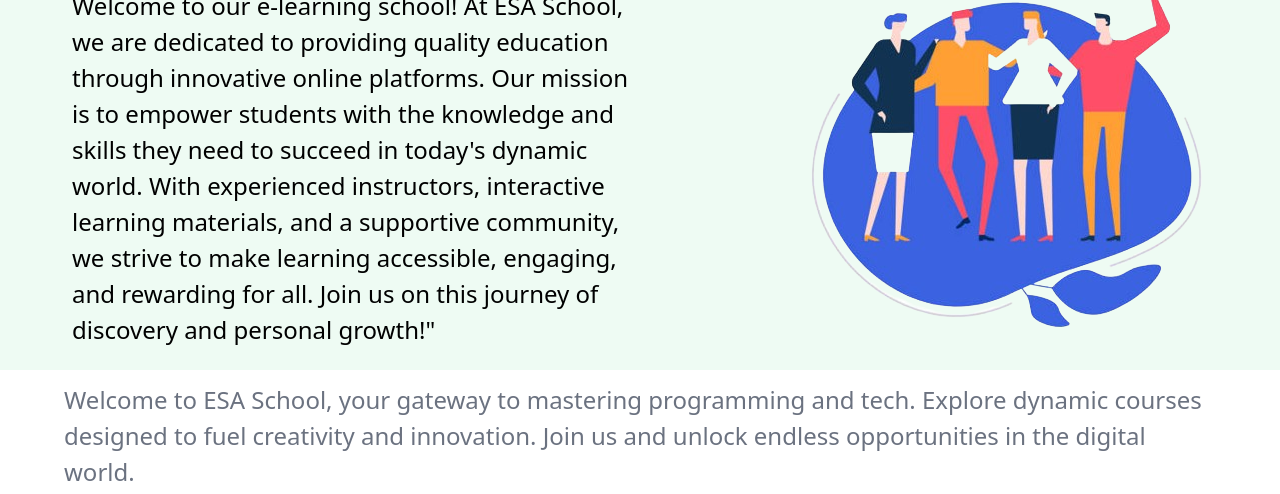
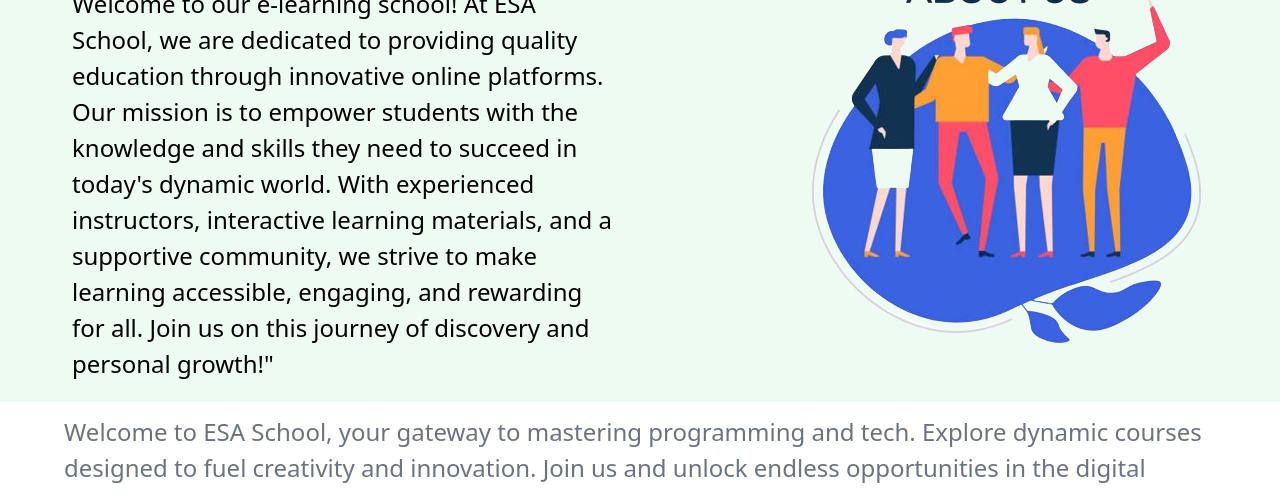
Before and after one commit to soknem/WebMiniProject1, a website: page html/About Us.html in a window 1280 px wide. Shown: the part 142-636 px from the top of the page. Drawn offline with nearby package versions, Linux system fonts and the light colour scheme.

Commit message:
about us

```diff
--- a/html/About Us.html
+++ b/html/About Us.html
@@ -154,7 +154,7 @@
           class="row1 bg-[#EEFBF3] w-[100%] grid grid-cols-1 lg:grid-cols-2 gap-0"
         >
           <div
-            class="box1 flex flex-col justify-center items-center mb-5 ml-[4.5rem]"
+            class="box1 flex flex-col justify-center items-center mb-5 ml-[4.5rem] mr-5"
           >
             <h1 class="text-[2rem] md:text-[3rem]">
               About <span class="text-[#309255]">Us</span>
```
